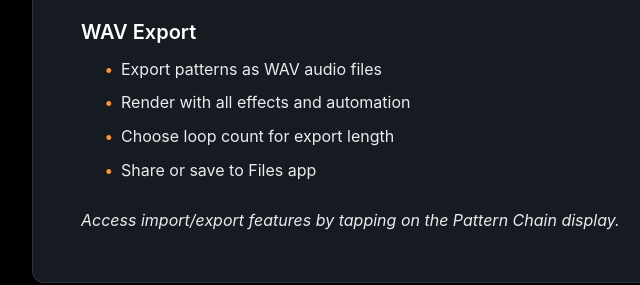
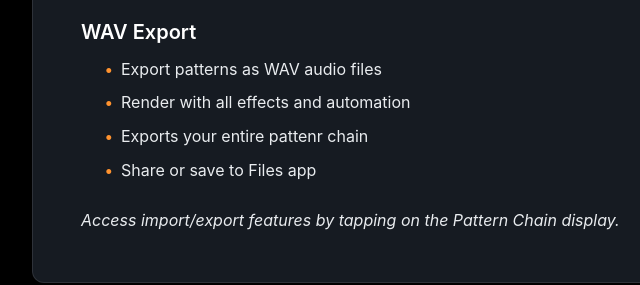
Before and after one commit to charlesvestal/charles.pizza, a plain HTML site: page punchline/manual/index.html in a window 1280 px wide. Shown: the part 5740-6025 px from the top of the page, 182-822 px from the left. Drawn offline with Linux system fonts and the light colour scheme.

Commit message:
Update index.html

```diff
--- a/punchline/manual/index.html
+++ b/punchline/manual/index.html
@@ -564,7 +564,7 @@
                 <ul>
                     <li>Export patterns as WAV audio files</li>
                     <li>Render with all effects and automation</li>
-                    <li>Choose loop count for export length</li>
+                    <li>Exports your entire pattenr chain</li>
                     <li>Share or save to Files app</li>
                 </ul>
             </div>
```
